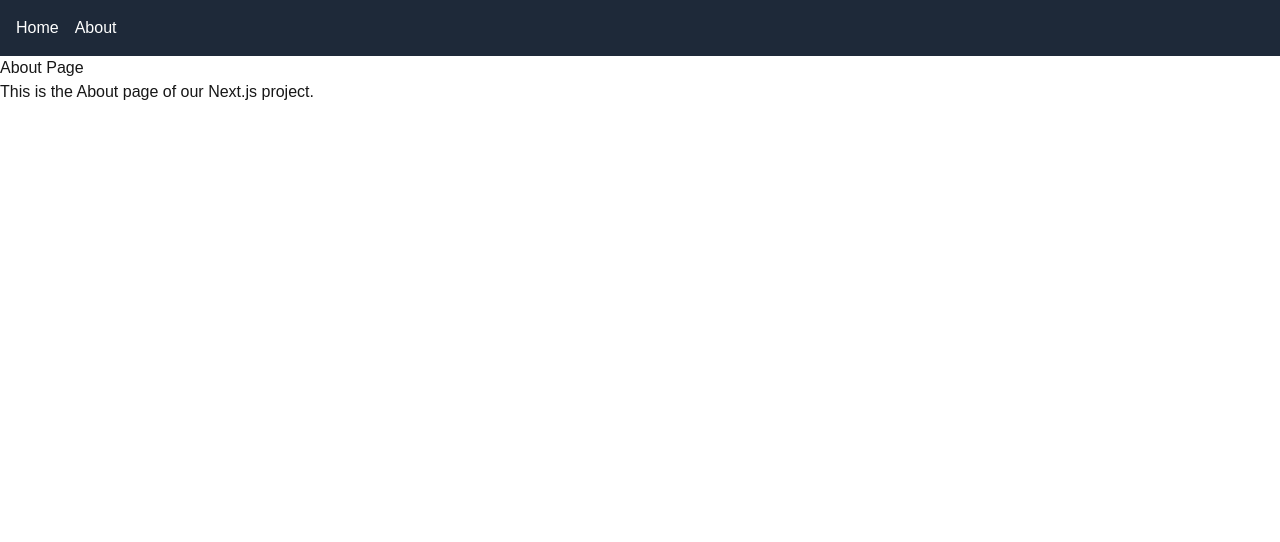
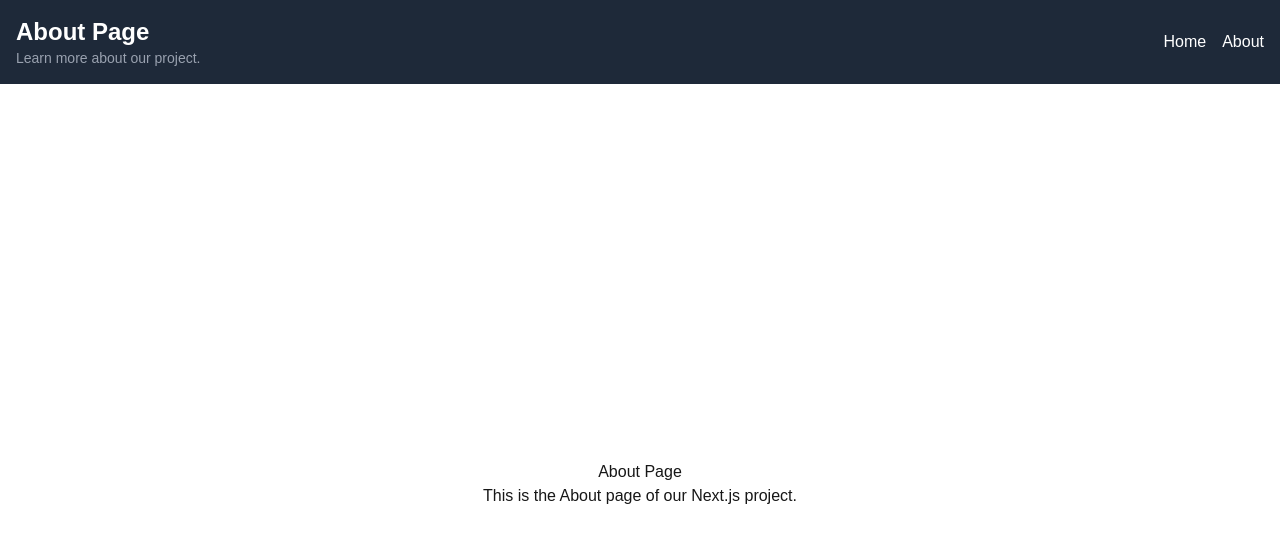
Before and after one commit to shyaka-ndamukunda/alx-project-0x02-setup, a Next.js app in the folder alx-project-0x02/: page /about in a window 1280 px wide. Shown: the top 542 px of the page. Built offline with nearby package versions, Linux system fonts and the light colour scheme.

Commit message:
feat: Completed Task 4 - Passing Props

```diff
--- a/alx-project-0x02/components/layout/Header.tsx
+++ b/alx-project-0x02/components/layout/Header.tsx
@@ -1,15 +1,23 @@
 import Link from 'next/link';
+import { type HeaderProps } from '@/interfaces';
+import React from 'react';
 
-const Header = () => {
+const Header: React.FC<HeaderProps> = ({ title, description }) => {
   return (
     <header className="bg-gray-800 text-white p-4">
-      <nav className="flex space-x-4">
+      <nav className="flex justify-between items-center">
+        <div>
+          <h1 className="text-2xl font-bold">{title}</h1>
+          <p className="text-sm text-gray-400">{description}</p>
+        </div>
+        <div className="flex space-x-4">
           <Link href="/home" className="hover:text-gray-300">
             Home
           </Link>
           <Link href="/about" className="hover:text-gray-300">
             About
           </Link>
+        </div>
       </nav>
     </header>
   );
--- a/alx-project-0x02/interfaces/index.ts
+++ b/alx-project-0x02/interfaces/index.ts
@@ -2,3 +2,8 @@ export interface CardProps {
   title: string;
   content: string;
 }
+
+export interface HeaderProps {
+  title: string;
+  description: string;
+}
--- a/alx-project-0x02/pages/about.tsx
+++ b/alx-project-0x02/pages/about.tsx
@@ -1,11 +1,20 @@
-import Header from '../components/layout/Header';
+import Header from '@/components/layout/Header';
+import Head from 'next/head';
 
 const AboutPage = () => {
   return (
     <div>
-      <Header />
-      <h1>About Page</h1>
-      <p>This is the About page of our Next.js project.</p>
+      <Head>
+        <title>About Page</title>
+      </Head>
+      <Header
+        title="About Page"
+        description="Learn more about our project."
+      />
+      <div className="min-h-screen flex flex-col justify-center items-center">
+        <h1>About Page</h1>
+        <p>This is the About page of our Next.js project.</p>
+      </div>
     </div>
   );
 };
--- a/alx-project-0x02/pages/home.tsx
+++ b/alx-project-0x02/pages/home.tsx
@@ -4,7 +4,10 @@ import Card from '@/components/common/Card';
 const HomePage = () => {
   return (
     <div>
-      <Header />
+      <Header
+        title="Home Page"
+        description="This is the main page of our application."
+      />
       <div className="min-h-screen flex flex-col justify-center items-center">
         <h1 className="text-4xl font-bold">This is the Home Page</h1>
         <Card
```
Lines whose indentation alone changed are shown as unchanged.
